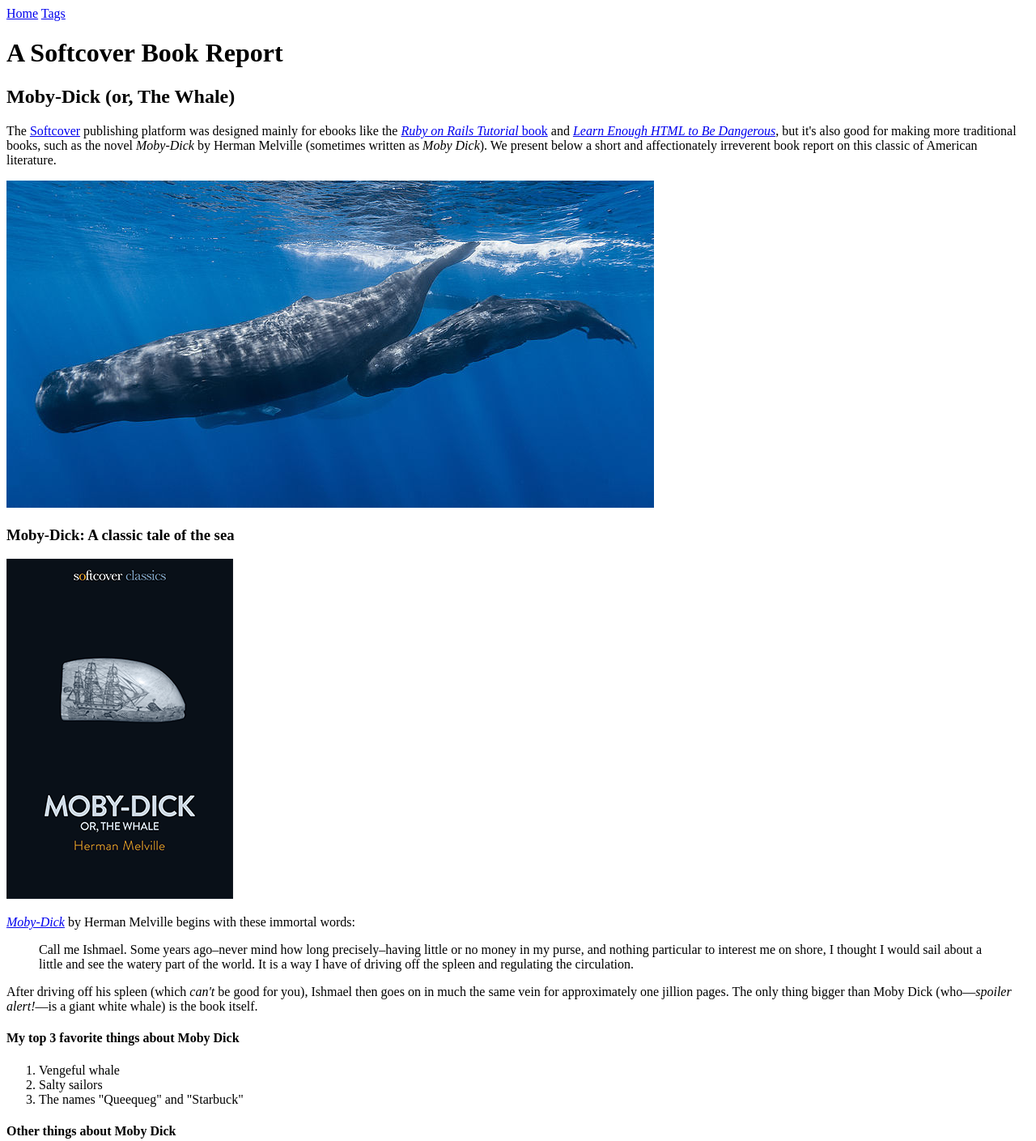
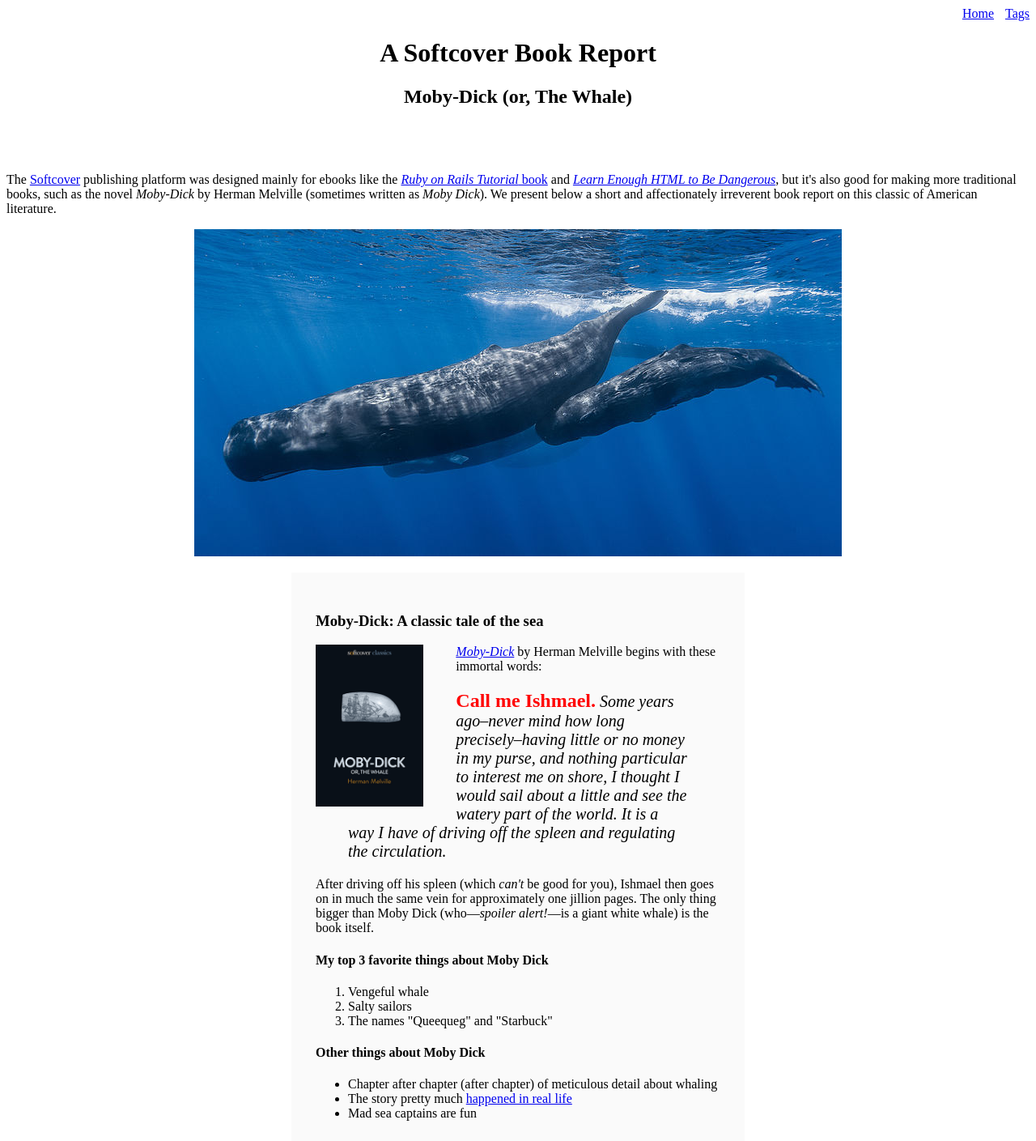
Before and after one commit to prakosoandy/sample_website, a plain HTML site: page moby_dick.html in a window 1280 px wide. Shown: the top 1409 px of the page at 81% size. Drawn offline with Linux system fonts and the light colour scheme.

Commit message:
finished

```diff
--- a/moby_dick.html
+++ b/moby_dick.html
@@ -5,15 +5,15 @@
     <meta charset="utf-8">
   </head>
   <body>
-        <div>
+        <div style="text-align: right;">
             <a href="index.html">Home</a>
-            <a href="tags.html">Tags</a>
+            <a href="tags.html" style="margin: 0 0 0 10px;">Tags</a>
         </div>
-    <!-- much here to be styled, will do so in last section -->
-    <header>
-      <h1>A Softcover Book Report</h1>
-      <h2>Moby-Dick (or, The Whale)</h2>
-    </header>
+
+        <header style="text-align: center; margin: 0 0 80px;">
+                <h1 style="text-align: center;">A Softcover Book Report</h1>
+                <h2 style="text-align: center;">Moby-Dick (or, The Whale)</h2>
+        </header>
 
     <div>
       <p>
@@ -30,16 +30,20 @@
     </div>
 
     <a href="https://commons.wikimedia.org/wiki/File:Sperm_whale_pod.jpg">
-      <img src="images/sperm_whales.jpg">
+      <img src="images/sperm_whales.jpg"
+       style="display: block; margin: 0 auto;">
     </a>
 
-    <div>
+   <div style="width: 500px; margin: 20px auto; padding: 30px;
+        background-color: #fafafa;">
+
 
       <h3>Moby-Dick: A classic tale of the sea</h3>
 
       <a href="https://www.softcover.io/read/6070fb03/moby-dick"
          target="_blank">
-        <img src="images/moby_dick.png" alt="Moby Dick">
+         <img src="images/moby_dick.png" alt="Moby Dick" height="200px"
+         style="float: left; margin: 0 40px 0 0;">
       </a>
 
       <p>
@@ -49,9 +53,10 @@
           by Herman Melville begins with these immortal words:
       </p>
 
-      <blockquote>
+      <blockquote style="font-style: italic; font-size: 20px;">
         <p>
-          <span>Call me Ishmael.</span> Some years ago–never mind how long
+          <span style="font-style: normal; font-size: 24px; font-weight: bold;
+          color: #ff0000;">Call me Ishmael.</span> Some years ago–never mind how long
           precisely–having little or no money in my purse, and nothing
           particular to interest me on shore, I thought I would sail about a
           little and see the watery part of the world. It is a way I have of
@@ -65,10 +70,6 @@
         jillion pages. The only thing bigger than Moby Dick (who—<em>spoiler
         alert!</em>—is a giant white whale) is the book itself.
       </p>
-    </div>
-  </body>
-</html>
-
 <h4>My top 3 favorite things about Moby Dick</h4>
 
 <ol>
```
Also changed, not shown: index.html (+18 -5 lines), tags.html (+2 -2 lines).
